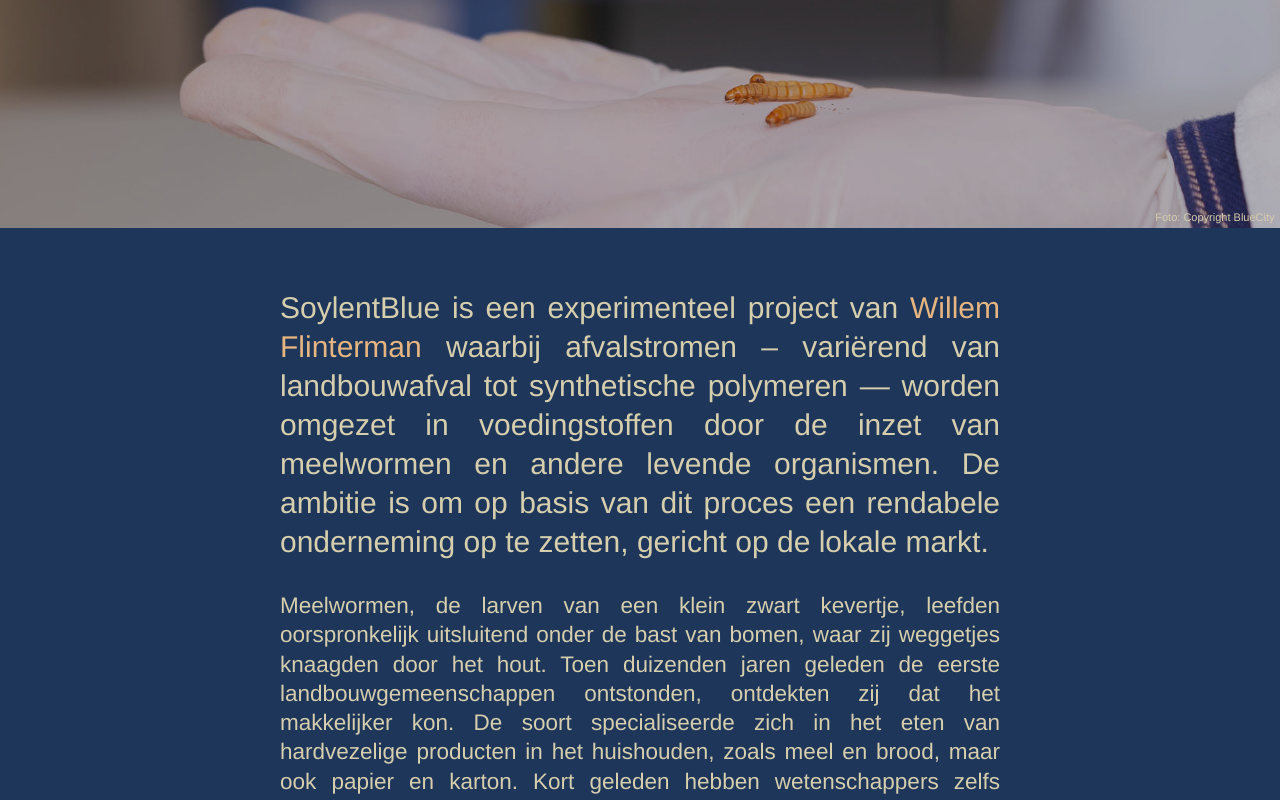
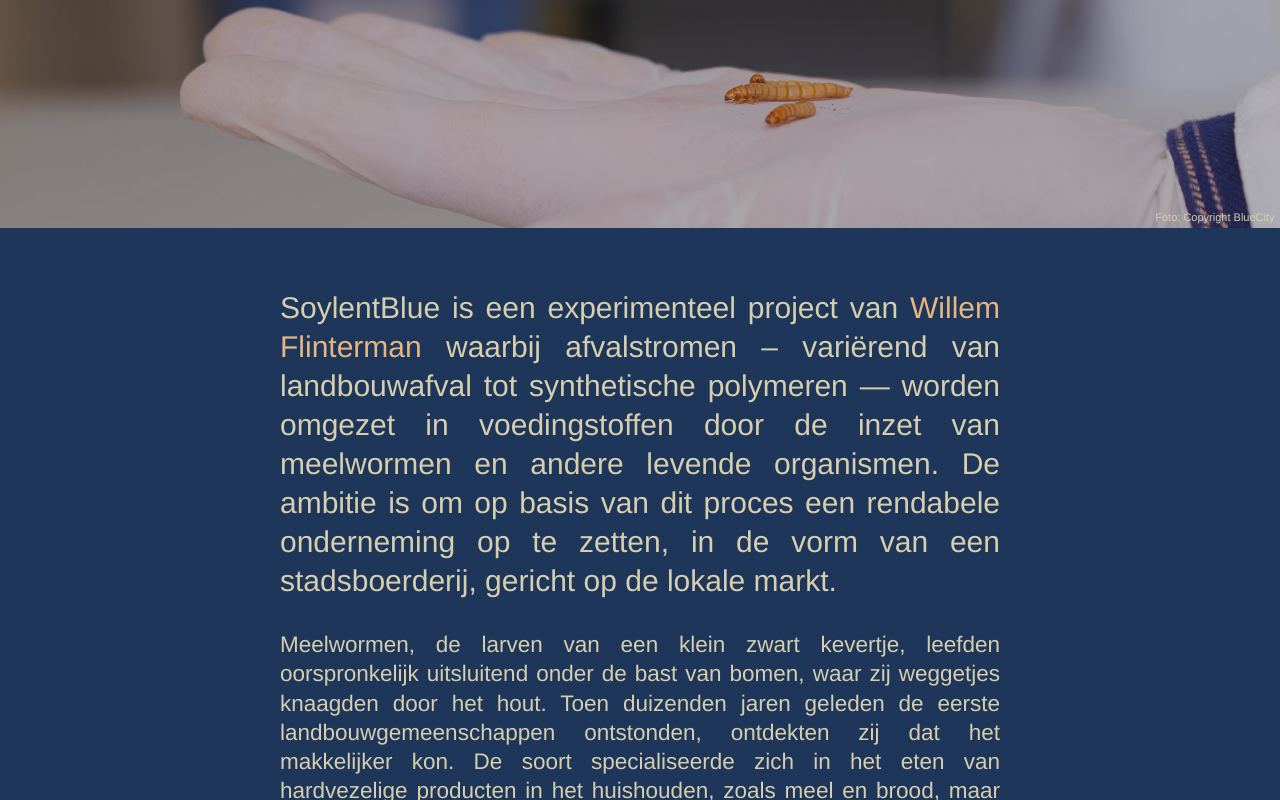
Before and after one commit to WillemFlinterman/soylentblue, a plain HTML site: page index.html in a window 1280 px wide. Shown: the part 412-1212 px from the top of the page. Drawn offline with Linux system fonts and the light colour scheme.

Commit message:
Update index.html

```diff
--- a/index.html
+++ b/index.html
@@ -21,7 +21,7 @@
             <p>SoylentBlue is een experimenteel project van <a href="https://www.willemflinterman.com" target="_blank">Willem Flinterman</a>
                 waarbij afvalstromen – variërend van landbouwafval tot synthetische polymeren — worden omgezet in
                 voedingstoffen door de inzet van meelwormen en andere levende organismen. De ambitie is om op basis van dit proces
-                een rendabele onderneming op te zetten, gericht op de lokale markt.</p>
+                een rendabele onderneming op te zetten, in de vorm van een stadsboerderij, gericht op de lokale markt.</p>
 
             <div id="sub">
 
```
